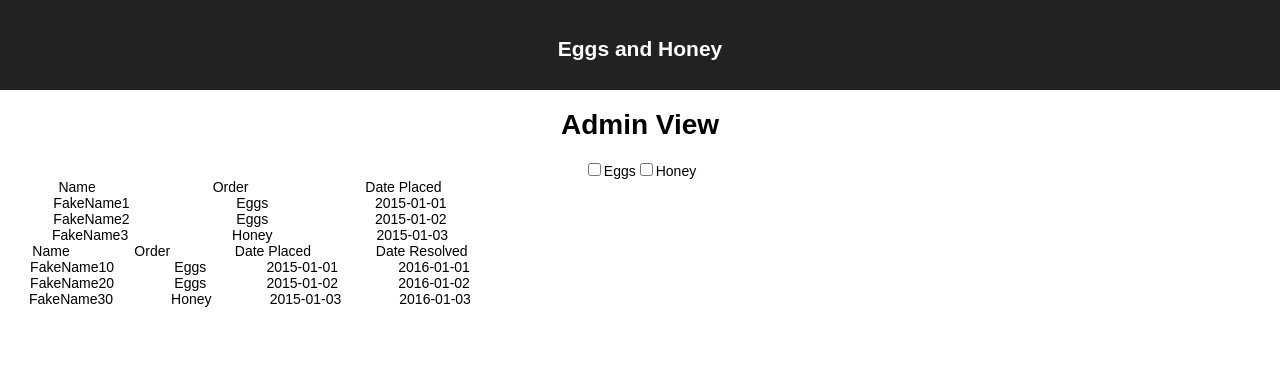
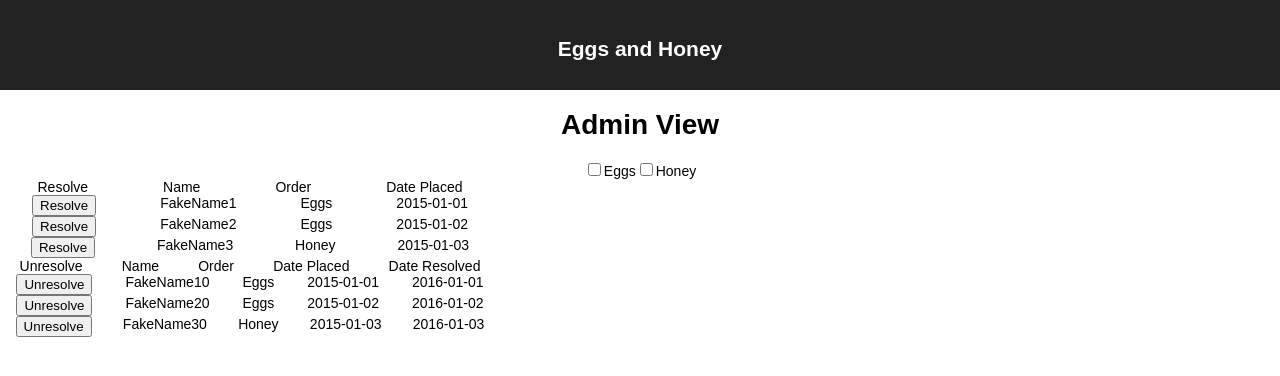
Before and after one commit to Yakimych/eggs-and-honey-react, a React (Create React App) app: page /admin in a window 1280 px wide. Shown: the top 376 px of the page. Built offline with nearby package versions, Linux system fonts and the light colour scheme.

Commit message:
Add and wire up Resolve/Unresolve buttons

```diff
--- a/src/components/AdminOrderListContainer.js
+++ b/src/components/AdminOrderListContainer.js
@@ -3,7 +3,7 @@ import OrderList from './OrderList';
 import ProductSelector from './ProductSelector';
 import OrderService from '../services/OrderService';
 
-class OrderListContainer extends React.Component {
+class AdminOrderListContainer extends React.Component {
   orders = [];
   productTypes = [];
 
@@ -41,16 +41,25 @@ class OrderListContainer extends React.Component {
     this.setState({ filteredOrders: filteredOrders });
   }
 
+  resolveOrder = (orderId) => {
+    console.log(`Call service -> resolveOrder with orderId: ${orderId}`);
+    // TODO: Move order from active to resolved if the service responds with OK
+  }
+
   render() {
     return (
       <div>
         <ProductSelector
           products={this.productTypes}
           onActiveChanged={this.updateFilteredOrders} />
-        <OrderList columns={this.props.columns} orders={this.state.filteredOrders} />
+        <OrderList
+          action={this.resolveOrder}
+          actionLabel={'Resolve'}
+          columns={this.props.columns}
+          orders={this.state.filteredOrders} />
       </div>
     );
   }
 }
 
-export default OrderListContainer;
+export default AdminOrderListContainer;
--- a/src/components/OrderHistory.js
+++ b/src/components/OrderHistory.js
@@ -22,9 +22,17 @@ class OrderHistory extends React.Component {
       .catch((error) => { console.log(error); });
   }
 
+  unresolveOrder = (resolvedOrderId) => {
+    console.log(`Call service unresolveOrder with orderId ${resolvedOrderId}`);
+    // TODO: Move the order from unresolved back to resolved if the service responds with OK
+  }
+
   render() {
-    // Send in the array of columns (including Resolve/Unresolve button)?
-    return <OrderList columns={this.props.columns} orders={this.state.resolvedOrders} />;
+    return <OrderList
+      columns={this.props.columns}
+      actionLabel={'Unresolve'}
+      action={this.unresolveOrder}
+      orders={this.state.resolvedOrders} />;
   }
 }
 
--- a/src/components/OrderList.js
+++ b/src/components/OrderList.js
@@ -5,9 +5,16 @@ let OrderList = (props) => {
   return (
     <div>
       <div className='order-row'>
+        {props.actionLabel && <span>{props.actionLabel}</span>}
         {props.columns.map((column, index) => <span key={index}>{column.label}</span>)}
       </div>
-      {props.orders.map((order, index) => <OrderRow key={index} columnNames={props.columns.map((col) => col.name)} {...order} />)}
+      {props.orders.map((order, index) =>
+        <OrderRow
+          key={index}
+          actionLabel={props.actionLabel}
+          action={() => props.action(order.id)}
+          columnNames={props.columns.map((col) => col.name)}
+          order={order} />)}
     </div>
   );
 };
--- a/src/components/OrderRow.js
+++ b/src/components/OrderRow.js
@@ -3,7 +3,8 @@ import React from 'react';
 const OrderRow = (props) => {
   return (
     <div className='order-row'>
-      {props.columnNames.map((colname, index) => <SpanOrEmpty key={index} value={props[colname]} />)}
+      {props.actionLabel && <button onClick={props.action}>{props.actionLabel}</button> }
+      {props.columnNames.map((colname, index) => <SpanOrEmpty key={index} value={props.order[colname]} />)}
     </div>
   );
 };
--- a/src/services/FakeDataProvider.js
+++ b/src/services/FakeDataProvider.js
@@ -1,16 +1,16 @@
 const fakeOrders = {
   'items': [
-    { name: 'FakeName1', order: 'Eggs', datePlaced: '2015-01-01' },
-    { name: 'FakeName2', order: 'Eggs', datePlaced: '2015-01-02' },
-    { name: 'FakeName3', order: 'Honey', datePlaced: '2015-01-03' }
+    { id: 1, name: 'FakeName1', order: 'Eggs', datePlaced: '2015-01-01' },
+    { id: 2, name: 'FakeName2', order: 'Eggs', datePlaced: '2015-01-02' },
+    { id: 3, name: 'FakeName3', order: 'Honey', datePlaced: '2015-01-03' }
   ]
 };
 
 const fakeResolvedOrders = {
   'items': [
-    { name: 'FakeName10', order: 'Eggs', datePlaced: '2015-01-01', dateResolved: '2016-01-01' },
-    { name: 'FakeName20', order: 'Eggs', datePlaced: '2015-01-02', dateResolved: '2016-01-02' },
-    { name: 'FakeName30', order: 'Honey', datePlaced: '2015-01-03', dateResolved: '2016-01-03' }
+    { id: 1, name: 'FakeName10', order: 'Eggs', datePlaced: '2015-01-01', dateResolved: '2016-01-01' },
+    { id: 2, name: 'FakeName20', order: 'Eggs', datePlaced: '2015-01-02', dateResolved: '2016-01-02' },
+    { id: 3, name: 'FakeName30', order: 'Honey', datePlaced: '2015-01-03', dateResolved: '2016-01-03' }
   ]
 };
 
```
